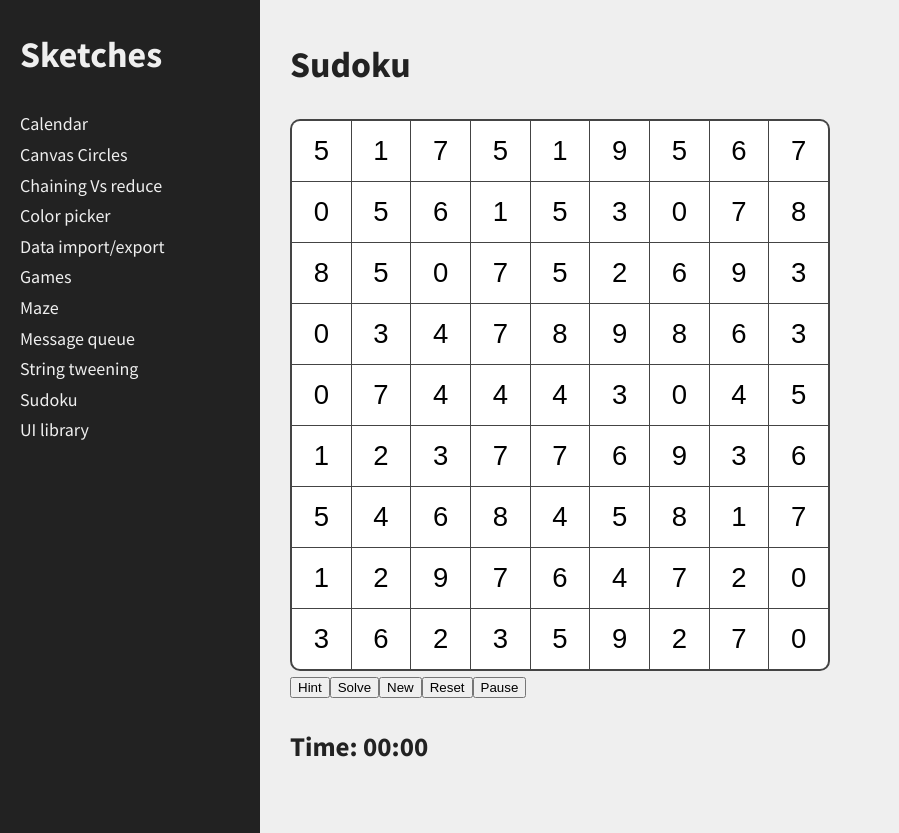
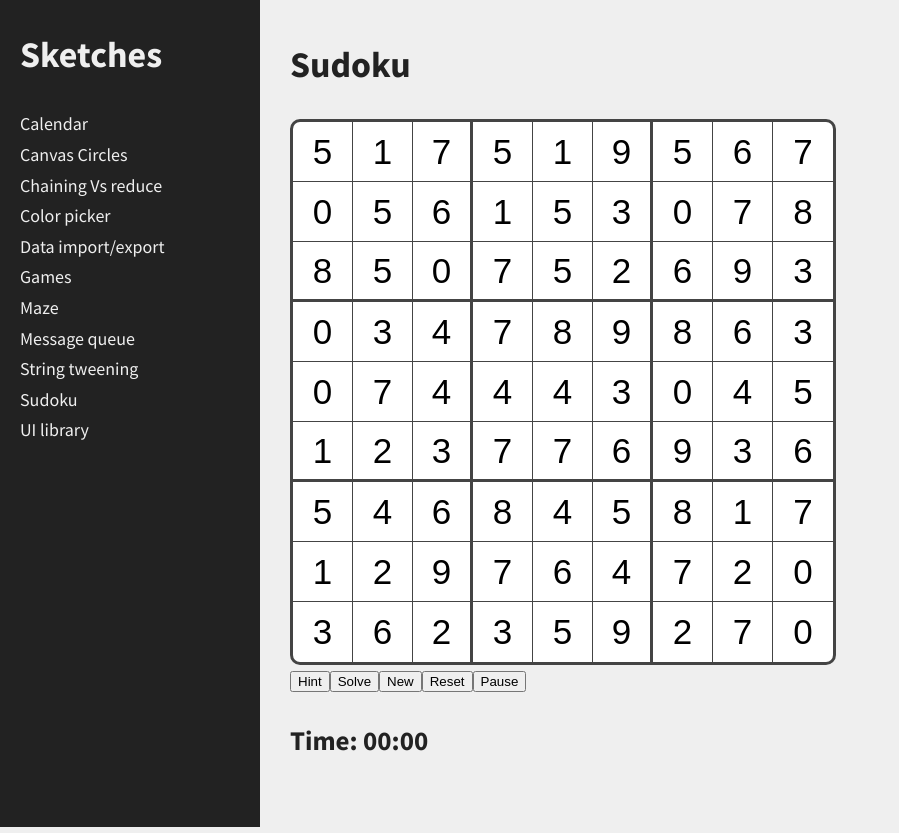
Before and after one commit to murbar/sketchbook, a React (Create React App) app: page /sudoku in a window 1280 px wide. Shown: the whole page, without its empty margins (0-899 px from the left). Built offline with nearby package versions, Linux system fonts and the light colour scheme.

Commit message:
Add borders

```diff
--- a/src/components/sudoku/SudokuPage.js
+++ b/src/components/sudoku/SudokuPage.js
@@ -2,20 +2,26 @@ import React from 'react';
 import styled from 'styled-components';
 import useDocumentTitle from 'hooks/useDocumentTitle';
 
-const Styles = styled.div``;
+const Styles = styled.div`
+  --board-size: 54rem;
+  --border-width: 0.3rem;
+  --border-color: #444;
+`;
 
 const Board = styled.div`
   display: grid;
-  grid-template-columns: [start] repeat(9, 1fr) [end];
-  grid-template-rows: [top] repeat(9, 6rem) [bottom];
-  width: 54rem;
-  border: 2px solid #444;
-  grid-gap: 1px;
+  grid-template-columns: [start] repeat(9, calc(var(--board-size) / 9)) [end];
+  grid-template-rows: [top] repeat(9, calc(var(--board-size) / 9)) [bottom];
+  width: var(--board-size);
+  border: var(--border-width) solid var(--border-color);
   border-radius: 1rem;
   overflow: hidden;
-  background: #444;
+  background: var(--border-color);
+  position: relative;
+  box-sizing: content-box;
 `;
 
+// :nth-child(n + 3):not(:nth-child(n + 8))
 const Cell = styled.input`
   display: flex;
   width: 100%;
@@ -25,8 +31,23 @@ const Cell = styled.input`
   background: white;
   text-align: center;
   align-items: center;
-  font-size: 2.75rem;
+  font-size: 3.5rem;
   font-weight: 500;
+  border-right: 1px solid var(--border-color);
+  border-bottom: 1px solid var(--border-color);
+  &:nth-child(3n) {
+    border-right: 3px solid var(--border-color);
+  }
+  &:nth-child(9n) {
+    border-right: none;
+  }
+  &:nth-child(n + 19):nth-child(-n + 27),
+  &:nth-child(n + 46):nth-child(-n + 54) {
+    border-bottom: 3px solid var(--border-color);
+  }
+  &:nth-child(n + 73):nth-child(-n + 81) {
+    border-bottom: none;
+  }
 `;
 
 const boardState = Array.from({ length: 81 }, () => Math.floor(Math.random() * 10));
```
